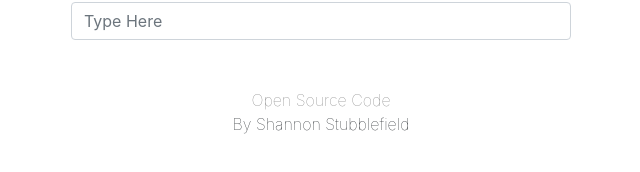
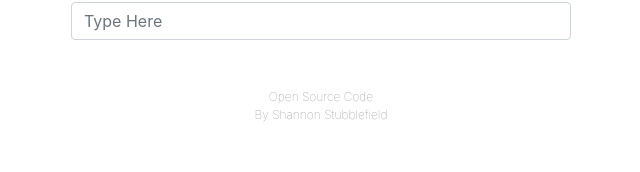
Before and after one commit to sastubblefield/dictionary-application, a React (Create React App) app: page / in a window 1280 px wide. Shown: the part 578-750 px from the top of the page, without its empty margins (319-959 px from the left). Built offline with nearby package versions, Linux system fonts and the light colour scheme.

Commit message:
styling opening page

```diff
--- a/src/App.css
+++ b/src/App.css
@@ -13,4 +13,8 @@ h2 {
 }
 .open-source-link {
   color: grey;
+  font-size: 12px;
 }
+.results-styling {
+  border-color: black;
+}
--- a/src/App.js
+++ b/src/App.js
@@ -9,10 +9,10 @@ function App() {
       </h1>
       <h2 className="mt-5 font-weight-normal">DICTIONARY SEARCH</h2>
       <Dictionary />
-      <div className="font-weight-lighter text-center">
+      <div className="font-weight-lighter text-center open-source-link">
         <div>
           <a
-          className="open-source-link"
+            className="open-source-link"
             href="https://github.com/sastubblefield/dictionary-application"
             target="blank"
           >
--- a/src/Dictionary.js
+++ b/src/Dictionary.js
@@ -30,7 +30,7 @@ export default function Dictionary() {
           onChange={handleKeyword}
         />
       </form>
-      <Results results={results} />
+      <Results className= "results-styling" results={results} />
     </div>
   );
 }
```
